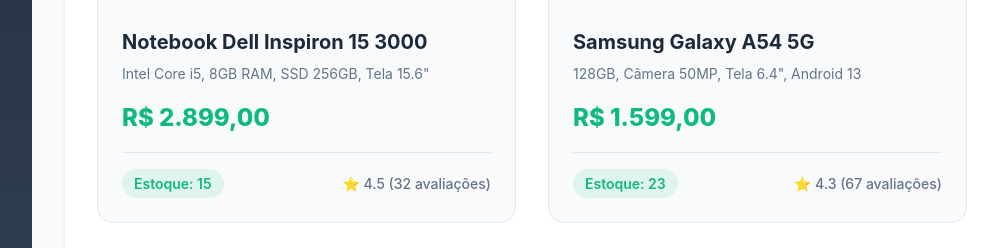
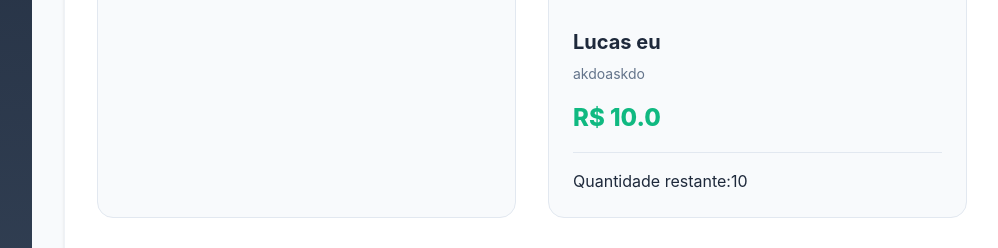
Before and after one commit to LucasNog21/FullStock, a Django app: page /products/ in a window 1280 px wide. Shown: the part 418-666 px from the top of the page, without its empty margins (248-1246 px from the left). Run offline with Django 5.2, Linux system fonts and the light colour scheme; data comes from the database, SQL or seed files in the repository; both versions use the stored data as it was after the commit.

Commit message:
Create e read funcionando de product

```diff
--- a/stock/templates/stock/products.html
+++ b/stock/templates/stock/products.html
@@ -1,89 +1,32 @@
-{%extends 'base.html'%}
+{% extends 'base.html' %}
 {% block main %}
 <header class="page-header">
     <h1>Produtos</h1>
     <a class="btn-primary" href="{% url 'createProduct' %}">Adicionar Produto</a>
 </header>
 
+{% if products %}
 <div class="products-container">
     <div class="products-grid-large">
-                    <div class="product-card-large" onclick="openProduct(1)">
-                        <img src="https://images.pexels.com/photos/90946/pexels-photo-90946.jpeg?w=400&h=300&fit=crop" alt="Notebook Dell">
+        {% for product in products %}
+        <div class="product-card-large">
+            {% if product.image %}
+            <img src="{{ product.image.url }}" alt="{{ product.name }}">
+            {% endif %}
             <div class="product-info-large">
-                            <h3>Notebook Dell Inspiron 15 3000</h3>
-                            <p class="description">Intel Core i5, 8GB RAM, SSD 256GB, Tela 15.6"</p>
-                            <p class="price">R$ 2.899,00</p>
+                <h3>{{ product.name }}</h3>
+                <p class="description">{{ product.description }}</p>
+                <p class="price">R$ {{ product.salePrice }}</p>
                 <div class="product-stats">
-                                <span class="stock">Estoque: 15</span>
-                                <span class="rating">⭐ 4.5 (32 avaliações)</span>
+                    <p class="quantity">Quantidade restante:{{ product.quantity }}</p>
                 </div>
             </div>
         </div>
-
-                    <div class="product-card-large" onclick="openProduct(2)">
-                        <img src="https://images.pexels.com/photos/788946/pexels-photo-788946.jpeg?w=400&h=300&fit=crop" alt="Smartphone">
-                        <div class="product-info-large">
-                            <h3>Samsung Galaxy A54 5G</h3>
-                            <p class="description">128GB, Câmera 50MP, Tela 6.4", Android 13</p>
-                            <p class="price">R$ 1.599,00</p>
-                            <div class="product-stats">
-                                <span class="stock">Estoque: 23</span>
-                                <span class="rating">⭐ 4.3 (67 avaliações)</span>
+        {% endfor %}
     </div>
 </div>
-                    </div>
+{% else %}
+<p>Nenhum produto cadastrado.</p>
+{% endif %}
 
-                    <div class="product-card-large" onclick="openProduct(3)">
-                        <img src="https://images.pexels.com/photos/1649771/pexels-photo-1649771.jpeg?w=400&h=300&fit=crop" alt="Headphone">
-                        <div class="product-info-large">
-                            <h3>Sony WH-CH720N Bluetooth</h3>
-                            <p class="description">Cancelamento de ruído, 35h bateria, Wireless</p>
-                            <p class="price">R$ 299,00</p>
-                            <div class="product-stats">
-                                <span class="stock">Estoque: 45</span>
-                                <span class="rating">⭐ 4.7 (89 avaliações)</span>
-                            </div>
-                        </div>
-                    </div>
-
-                    <div class="product-card-large" onclick="openProduct(4)">
-                        <img src="https://images.pexels.com/photos/2047905/pexels-photo-2047905.jpeg?w=400&h=300&fit=crop" alt="Tablet">
-                        <div class="product-info-large">
-                            <h3>Apple iPad Air 5ª Geração</h3>
-                            <p class="description">64GB Wi-Fi, Chip M1, Tela Liquid Retina 10.9"</p>
-                            <p class="price">R$ 3.299,00</p>
-                            <div class="product-stats">
-                                <span class="stock low-stock">Estoque: 8</span>
-                                <span class="rating">⭐ 4.8 (156 avaliações)</span>
-                            </div>
-                        </div>
-                    </div>
-
-                    <div class="product-card-large" onclick="openProduct(5)">
-                        <img src="https://images.pexels.com/photos/1038916/pexels-photo-1038916.jpeg?w=400&h=300&fit=crop" alt="Monitor">
-                        <div class="product-info-large">
-                            <h3>Monitor LG UltraWide 29"</h3>
-                            <p class="description">2560x1080, IPS, 75Hz, HDR10, USB-C</p>
-                            <p class="price">R$ 1.199,00</p>
-                            <div class="product-stats">
-                                <span class="stock">Estoque: 12</span>
-                                <span class="rating">⭐ 4.4 (43 avaliações)</span>
-                            </div>
-                        </div>
-                    </div>
-
-                    <div class="product-card-large" onclick="openProduct(6)">
-                        <img src="https://images.pexels.com/photos/325153/pexels-photo-325153.jpeg?w=400&h=300&fit=crop" alt="Mouse">
-                        <div class="product-info-large">
-                            <h3>Mouse Gamer Logitech G502</h3>
-                            <p class="description">RGB, 25.600 DPI, 11 botões programáveis</p>
-                            <p class="price">R$ 189,00</p>
-                            <div class="product-stats">
-                                <span class="stock">Estoque: 67</span>
-                                <span class="rating">⭐ 4.6 (234 avaliações)</span>
-                            </div>
-                        </div>
-                    </div>
-                </div>
-            </div>
-{%endblock%}
+{% endblock %}
--- a/stock/views.py
+++ b/stock/views.py
@@ -6,7 +6,9 @@
 from django.contrib import messages
 
 def products(request):
-    return render(request, 'stock/products.html')
+    products = Product.objects.all()
+
+    return render(request, 'stock/products.html', {'products' : products})
 
 def createProduct(request):
     if request.method == 'POST':
@@ -14,6 +16,9 @@
         if form.is_valid():
             form.save()
             form = ProductForm()
+            return redirect('products')
+        else:
+            print(form.errors)
     else:
         form = ProductForm()
     return render(request, "stock/product-form.html", {'form': form})
```
Also changed, not shown: db.sqlite3. Lines whose indentation alone changed are shown as unchanged.
